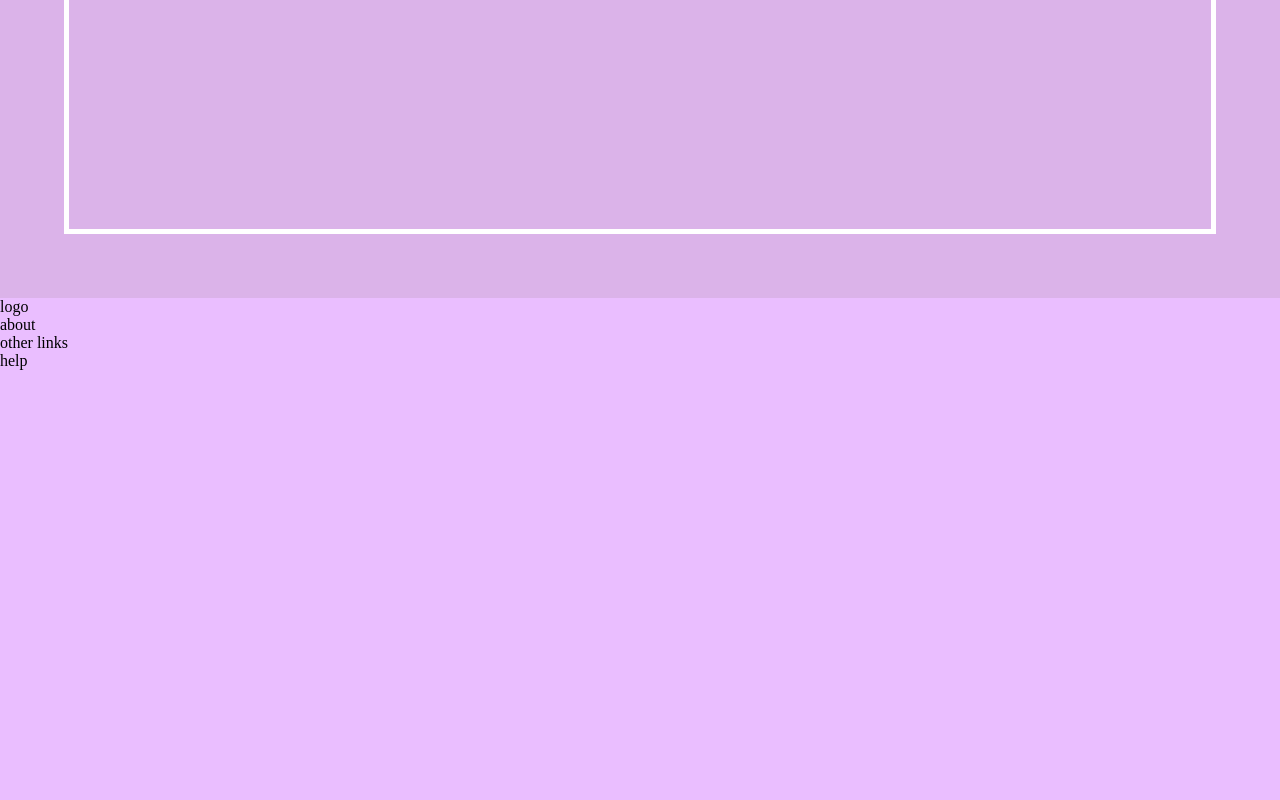
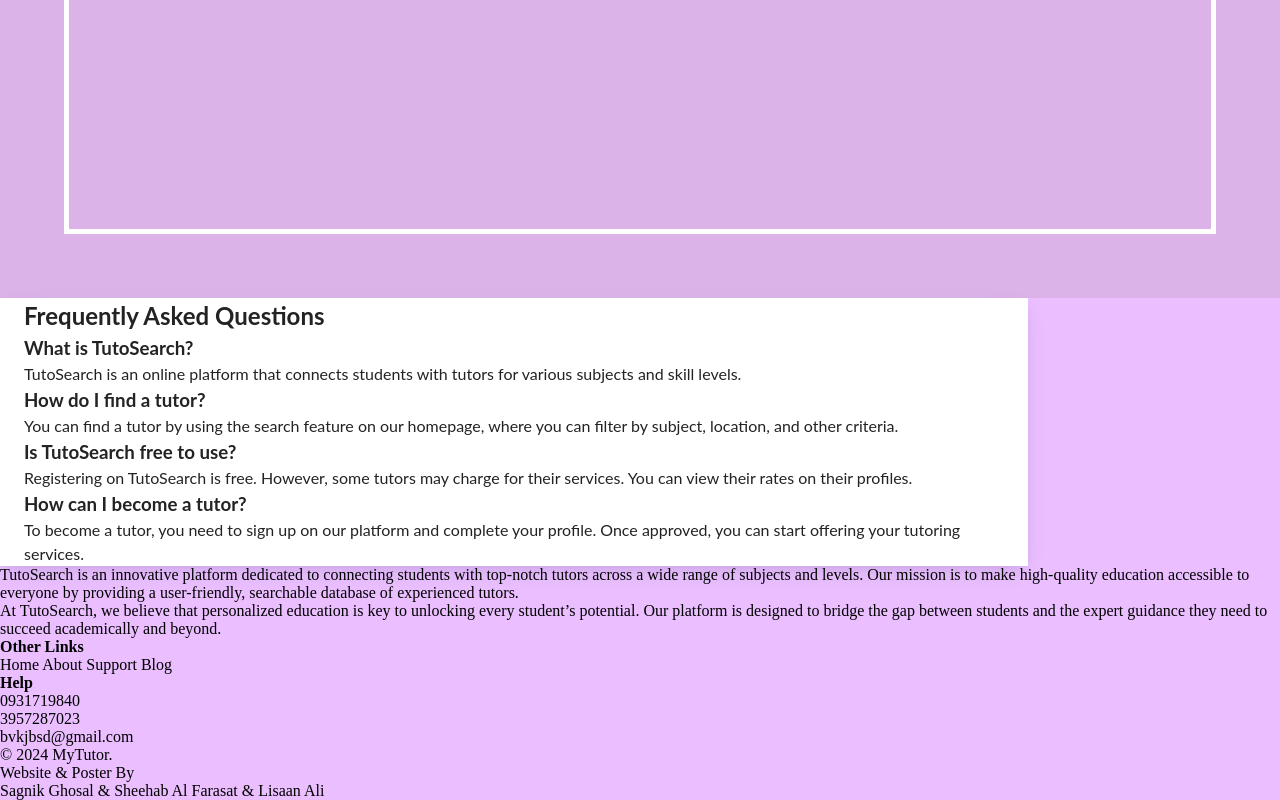
Before and after one commit to AIML-Sagnik-Ghosal/TutoSearch, a plain HTML site: page index.html in a window 1280 px wide. Shown: the part 602-1402 px from the top of the page. Before the commit the page ends 972 px from the top, so only its background shows below. Drawn offline with nearby package versions, Linux system fonts and the light colour scheme; some packages are replaced by stand-ins of ours.

Commit message:
Update index.html

```diff
--- a/index.html
+++ b/index.html
@@ -168,18 +168,57 @@
         </div>
     </div>
     <div class="other-section">
-        <div class="faq">
-
-        </div>
+        <section class="faq">
+            <h2>Frequently Asked Questions</h2>
+            <div class="faq-item">
+                <h3 class="faq-question">What is TutoSearch?</h3>
+                <div class="faq-answer">
+                    <p>TutoSearch is an online platform that connects students with tutors for various subjects and skill levels.</p>
+                </div>
+            </div>
+            <div class="faq-item">
+                <h3 class="faq-question">How do I find a tutor?</h3>
+                <div class="faq-answer">
+                    <p>You can find a tutor by using the search feature on our homepage, where you can filter by subject, location, and other criteria.</p>
+                </div>
+            </div>
+            <div class="faq-item">
+                <h3 class="faq-question">Is TutoSearch free to use?</h3>
+                <div class="faq-answer">
+                    <p>Registering on TutoSearch is free. However, some tutors may charge for their services. You can view their rates on their profiles.</p>
+                </div>
+            </div>
+            <div class="faq-item">
+                <h3 class="faq-question">How can I become a tutor?</h3>
+                <div class="faq-answer">
+                    <p>To become a tutor, you need to sign up on our platform and complete your profile. Once approved, you can start offering your tutoring services.</p>
+                </div>
+            </div>
+        </section>
         <div class="about">
-            <div class="logo">logo</div>
-            <p>about</p>
+            <div class="f ab"><p>TutoSearch is an innovative platform dedicated to connecting students with top-notch tutors across a wide range of subjects and levels. Our mission is to make high-quality education accessible to everyone by providing a user-friendly, searchable database of experienced tutors.</p>
+            </div>
+            <div class="s ab"><p>  At TutoSearch, we believe that personalized education is key to unlocking every student’s potential. Our platform is designed to bridge the gap between students and the expert guidance they need to succeed academically and beyond. </p>
+            </div>
         </div>
     </div>
     <div class="footer">
-        <div class="links">other links</div>
-        <div class="help">help</div>
+        <div class="links">
+            <h4>Other Links</h6>
+            <a >Home</a>
+            <a >About</a>
+            <a >Support</a>
+            <a >Blog</a>
+        </div>
+        <div class="help">
+            <h4>Help</h6>
+                <p>0931719840</p>
+                <p>3957287023</p>
+                <p>bvkjbsd@gmail.com</p>
+        </div>
     </div>
+    <div class="elementor-widget-container">
+        © 2024 MyTutor. <br>Website &amp; Poster By <br><a >Sagnik Ghosal &amp; Sheehab Al Farasat &amp; Lisaan Ali</a>						</div>
     <script>(g => { var h, a, k, p = "The Google Maps JavaScript API", c = "google", l = "importLibrary", q = "__ib__", m = document, b = window; b = b[c] || (b[c] = {}); var d = b.maps || (b.maps = {}), r = new Set, e = new URLSearchParams, u = () => h || (h = new Promise(async (f, n) => { await (a = m.createElement("script")); e.set("libraries", [...r] + ""); for (k in g) e.set(k.replace(/[A-Z]/g, t => "_" + t[0].toLowerCase()), g[k]); e.set("callback", c + ".maps." + q); a.src = `https://maps.${c}apis.com/maps/api/js?` + e; d[q] = f; a.onerror = () => h = n(Error(p + " could not load.")); a.nonce = m.querySelector("script[nonce]")?.nonce || ""; m.head.append(a) })); d[l] ? console.warn(p + " only loads once. Ignoring:", g) : d[l] = (f, ...n) => r.add(f) && u().then(() => d[l](f, ...n)) })
             ({ key: "AIzaSyBeeR_ecSZgWBZqDhq-cm6lblDiOpMtHeY", v: "beta" });</script>
     <script type="module" src="./index.js"></script>
```
